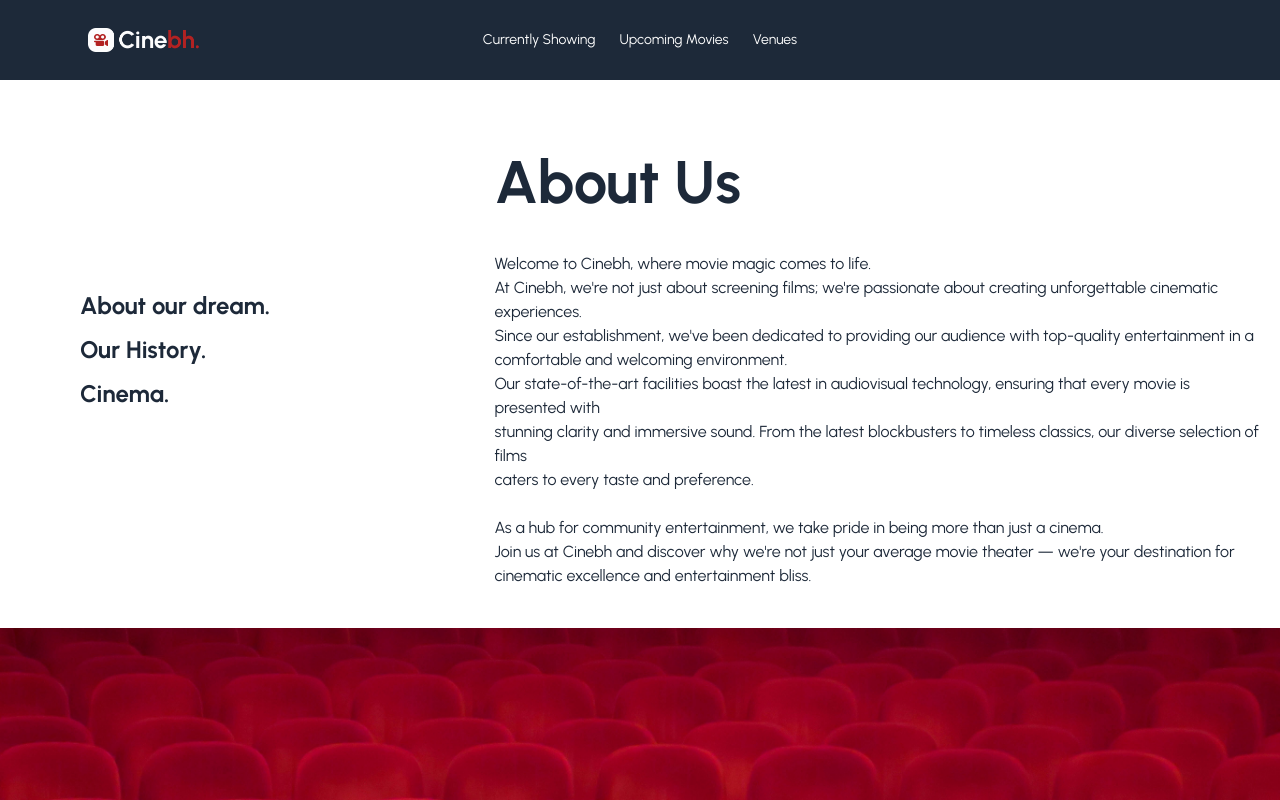
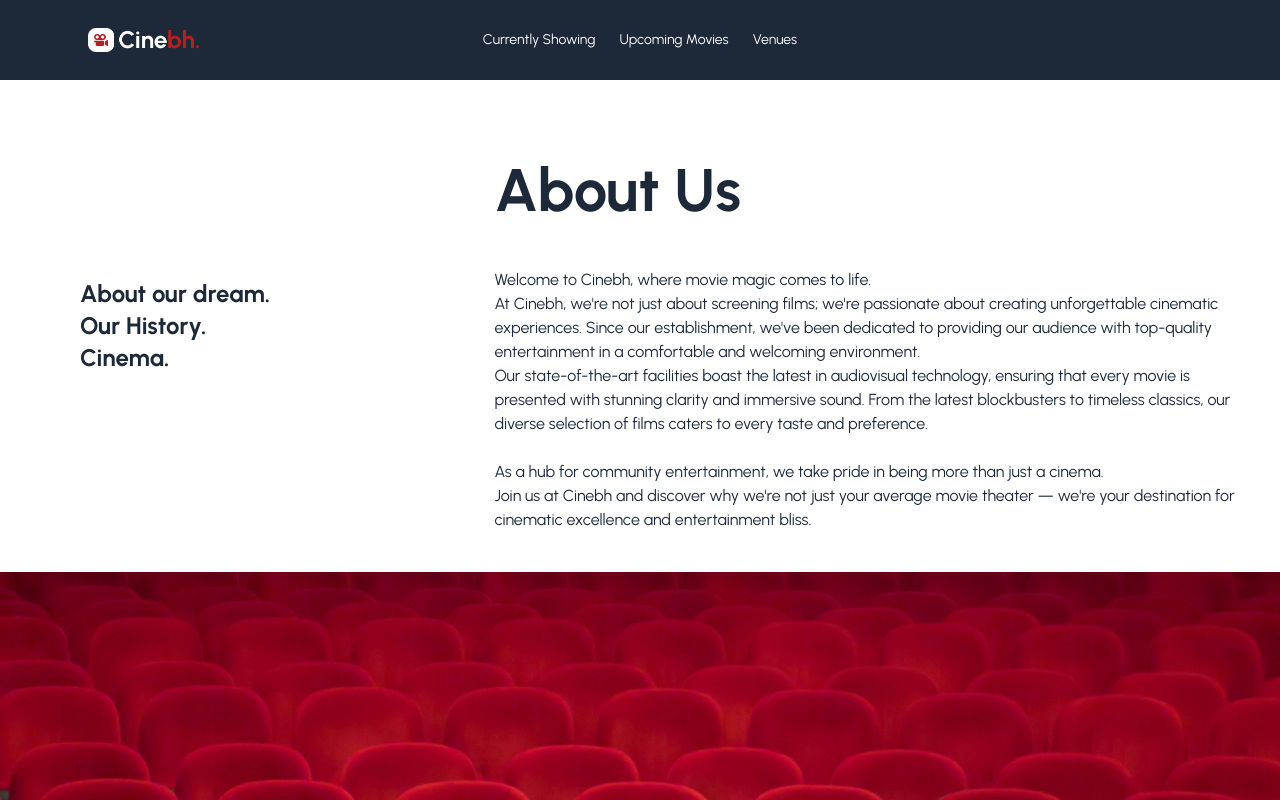
Before and after one commit to EdahZdralovic/CinemaBH-frontend, a React (Vite) app in the folder frontend/: page /about in a window 1280 px wide. Shown: the top 800 px of the page. Built offline with nearby package versions, Linux system fonts and the light colour scheme.

Commit message:
Fix about us section

```diff
--- a/frontend/src/main.tsx
+++ b/frontend/src/main.tsx
@@ -1,6 +1,6 @@
 import React from "react";
 import ReactDOM from "react-dom/client";
-import {BrowserRouter} from "react-router-dom";
+import { BrowserRouter } from "react-router-dom";
 
 import App from "./App";
 
--- a/frontend/src/pages/About/about.tsx
+++ b/frontend/src/pages/About/about.tsx
@@ -2,10 +2,9 @@ import React from "react"
 
 export default function AboutUs() {
     return (
-        <section className=" pb-0 bg-white text-[#1D2939]">
-            <br/> <br/> <br/>
-            <div className="md:pl-20 pl-4 pr-4 mx-auto px-0 grid md:grid-cols-[35%_65%] gap-0 items-center">
-                <div className="space-y-3 font-bold text-2xl leading-8 tracking-[0.5%] pb-10">
+        <section className=" bg-white text-[#1D2939]">
+            <div className="md:pl-20 pl-4 sm:pt-[80px] pr-4 mx-auto px-0 grid md:grid-cols-[35%_65%] gap-0 items-center">
+                <div className=" pt-8 sm:pt-0 font-bold text-2xl leading-8 tracking-[0.5%] pb-10">
                     <h2>About our dream.</h2>
                     <h2>Our History.</h2>
                     <h2>Cinema.</h2>
@@ -14,28 +13,29 @@ export default function AboutUs() {
                     <h1 className="font-semibold text-[64px] md:text-6xl bl-16 pl-18 tracking-[-1%] leading-tight mb-4">
                         About Us
                     </h1>
-                    <p className=" font-thin text-[16px] leading-[24px] tracking-[0.5%] align-middle">
-                        <br/> Welcome to Cinebh, where movie magic comes to life. <br/>
+                    <p className=" sm:pt-[32px] max-w-[832px] font-thin text-[16px] leading-[24px] tracking-[0.5%] align-middle">
+                        Welcome to Cinebh, where movie magic comes to life. <br/>
                         At Cinebh, we're not just about screening films; we're passionate about creating unforgettable
-                        cinematic experiences. <br/>
+                        cinematic experiences.
                         Since our establishment, we've been dedicated to providing our audience with top-quality
-                        entertainment in a<br/> comfortable and welcoming environment.
+                        entertainment in a comfortable and welcoming environment.
                         <br/>
                         Our state-of-the-art facilities boast the latest in audiovisual technology,
-                        ensuring that every movie is presented with<br/> stunning clarity and immersive sound.
-                        From the latest blockbusters to timeless classics, our diverse selection of films <br/>
-                        caters to every taste and preference.
-                        <br/><br/>
-                        As a hub for community entertainment, we take pride in being more than just a cinema.<br/>
-                        Join us at Cinebh and discover why we're not just your average movie theater —
-                        we're your destination for cinematic excellence and entertainment bliss.
+                        ensuring that every movie is presented with stunning clarity and immersive sound.
+                        From the latest blockbusters to timeless classics, our diverse selection of films
+                        caters to every taste and preference.<br/>
+                        <p>
+                            <br/>As a hub for community entertainment, we take pride in being more than just a cinema.<br/>
+                            Join us at Cinebh and discover why we're not just your average movie theater —
+                            we're your destination for cinematic excellence and entertainment bliss.
+                        </p>
                     </p>
                 </div>
             </div>
             <div className="mt-10 pb-17 md:pb-0">
                 <img src="/assets/images/about_us_photo_of_seats.jpg"
-                    alt="Cinema seats"
-                    className="w-full object-cover "/>
+                     alt="Cinema seats"
+                     className="w-full object-cover "/>
             </div>
         </section>
     );
--- a/frontend/src/pages/AboutUs/about.tsx
+++ /dev/null
@@ -1,8 +0,0 @@
-import React from "react"
-
-export default function AboutUs() {
-    return (
-        <section>
-        </section>
-    );
-}
```
Also changed, not shown: frontend/src/index.css (line endings or trailing spaces).
